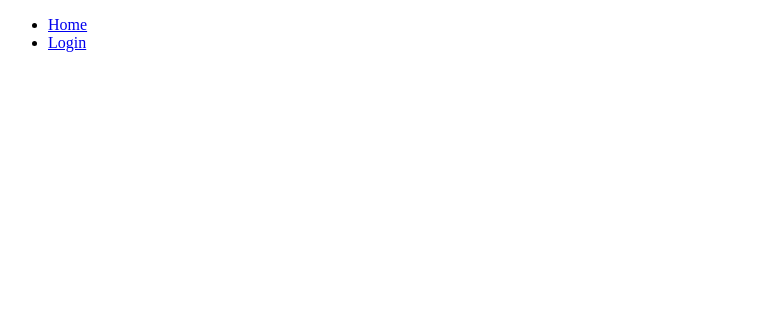
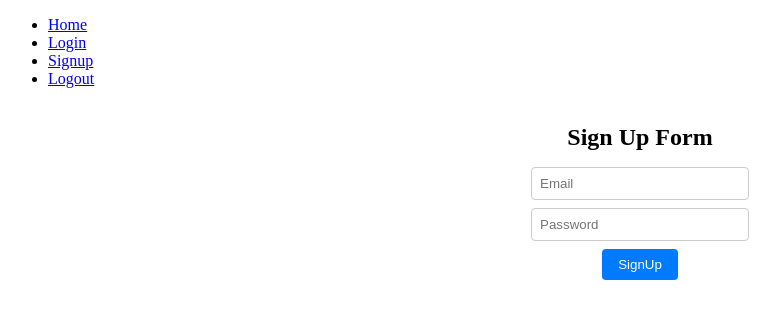
Before and after one commit to lakdiludilshan/Es-Lanka-Travels, a React (Vite) app in the folder frontend/: page /signup in a window 1280 px wide. Before the commit this address had no page. Shown: the top 318 px of the page, without its empty margins (0-780 px from the left). Built offline with nearby package versions, Linux system fonts and the light colour scheme.

Commit message:
signup functionality implemented

```diff
--- a/frontend/src/App.jsx
+++ b/frontend/src/App.jsx
@@ -3,6 +3,8 @@ import { BrowserRouter, Routes, Route, Link } from "react-router-dom";
 import LoginPage from "./pages/LoginPage";
 import HomePage from "./pages/HomePage";
 import RequireAuth from "./components/RequireAuth";
+import Signup from "./pages/Signup";
+import Logout from "./pages/Logout";
 
 function App() {
   return (
@@ -15,17 +17,18 @@ function App() {
           <li>
             <Link to="/login">Login</Link>
           </li>
+          <li>
+            <Link to="/signup">Signup</Link>
+          </li>
+          <li>
+            <Link to="/logout">Logout</Link>
+          </li>
         </ul>
         <Routes>
-          <Route
-            index
-            element={
-              <RequireAuth>
-                <HomePage />
-              </RequireAuth>
-            }
-          />
+          <Route index element={ <RequireAuth> <HomePage /> </RequireAuth> }/>
           <Route path="/login" element={<LoginPage />} />
+          <Route path="/signup" element={<Signup/>} />
+          <Route path="/logout" element={<Logout/>} />
         </Routes>
       </BrowserRouter>
     </div>
--- /dev/null
+++ b/frontend/src/components/SignupForm.jsx
@@ -0,0 +1,76 @@
+import React from "react";
+import styled from "styled-components";
+import authStore from "../stores/authStore";
+import { useNavigate } from "react-router-dom";
+
+const SignupForm = () => {
+  const store = authStore();
+  const navigate = useNavigate();
+
+  const handleSignup = async (e) => {
+    e.preventDefault();
+    await store.signup();
+
+    //navigate to log after signup
+    navigate("/login");
+  };
+
+  return (
+    <Container>
+      <Title>Sign Up Form</Title>
+      <Form onSubmit={handleSignup}>
+        <Input
+          onChange={store.updateSignupForm}
+          value={store.signupForm.email}
+          type="email"
+          name="email"
+          placeholder="Email"
+        />
+        <Input
+          onChange={store.updateSignupForm}
+          value={store.signupForm.password}
+          type="password"
+          name="password"
+          placeholder="Password"
+        />
+        <Button type="submit">SignUp</Button>
+      </Form>
+    </Container>
+  );
+};
+
+const Container = styled.div`
+  display: flex;
+  flex-direction: column;
+  align-items: center;
+`;
+
+const Title = styled.h2`
+  font-size: 24px;
+  margin-bottom: 16px;
+`;
+
+const Form = styled.form`
+  display: flex;
+  flex-direction: column;
+  align-items: center;
+`;
+
+const Input = styled.input`
+  padding: 8px;
+  margin-bottom: 8px;
+  border: 1px solid #ccc;
+  border-radius: 4px;
+  width: 200px;
+`;
+
+const Button = styled.button`
+  padding: 8px 16px;
+  background-color: #007bff;
+  color: #fff;
+  border: none;
+  border-radius: 4px;
+  cursor: pointer;
+`;
+
+export default SignupForm;
--- a/frontend/src/main.jsx
+++ b/frontend/src/main.jsx
@@ -5,5 +5,6 @@ import "./index.css";
 import axios from "axios";
 
 axios.defaults.baseURL = "http://localhost:3000";
+axios.defaults.withCredentials = true;
 
 ReactDOM.createRoot(document.getElementById("root")).render(<App />);
--- /dev/null
+++ b/frontend/src/pages/Logout.jsx
@@ -0,0 +1,17 @@
+import React, { useEffect } from 'react'
+import authStore from '../stores/authStore';
+
+const Logout = () => {
+    const store = authStore();
+    useEffect(() => {
+        store.logout();
+    }, []);
+
+  return (
+    <div>
+      You are now logged out!!
+    </div>
+  )
+}
+
+export default Logout;
--- /dev/null
+++ b/frontend/src/pages/Signup.jsx
@@ -0,0 +1,12 @@
+import React from 'react'
+import SignupForm from "../components/SignupForm";
+
+const Signup = () => {
+  return (
+    <div>
+      <SignupForm />
+    </div>
+  )
+}
+
+export default Signup;
--- a/frontend/src/stores/authStore.jsx
+++ b/frontend/src/stores/authStore.jsx
@@ -5,6 +5,11 @@ const authStore = create((set) => ({
   loggedIn: null,
 
   loginForm: {
+    email: "",
+    password: "",
+  },
+
+  signupForm: {
     email: "",
     password: "",
   },
@@ -22,22 +27,57 @@ const authStore = create((set) => ({
     });
   },
 
+  updateSignupForm: (e) => {
+    const { name, value } = e.target;
+
+    set((state) => {
+      return {
+        signupForm: {
+          ...state.signupForm,
+          [name]: value,
+        },
+      };
+    });
+  },
+
   login: async () => {
     const { loginForm } = authStore.getState();
 
-    const res = await axios.post("/api/users/login", loginForm, {
-      withCredentials: true,
-    });
+    const res = await axios.post("/api/users/login", loginForm);
     console.log(res);
 
-    set({loggedIn: true});
+    set({loggedIn: true,
+      //clear forms after click button
+      loginForm: {
+        email: "",
+        password: "",
+      },
+    });
+  },
+
+  signup: async () => {
+    const { signupForm } = authStore.getState();
+
+    const res = await axios.post("/api/users/signup", signupForm)
+
+    console.log(res);
+    set({
+      signupForm: {
+        email: "",
+        password: "",
+      },
+    })
+  },
+
+  logout: async () => {
+  await axios.get("/api/users/logout")
+
+    set({loggedIn: false});
   },
 
   checkAuth: async () => {
     try {
-      await axios.get("/api/users/checkauth", {
-        withCredentials: true,
-      });
+      await axios.get("/api/users/checkauth");
       set({loggedIn: true});
     } catch (error) {
       set({loggedIn: false});
```
